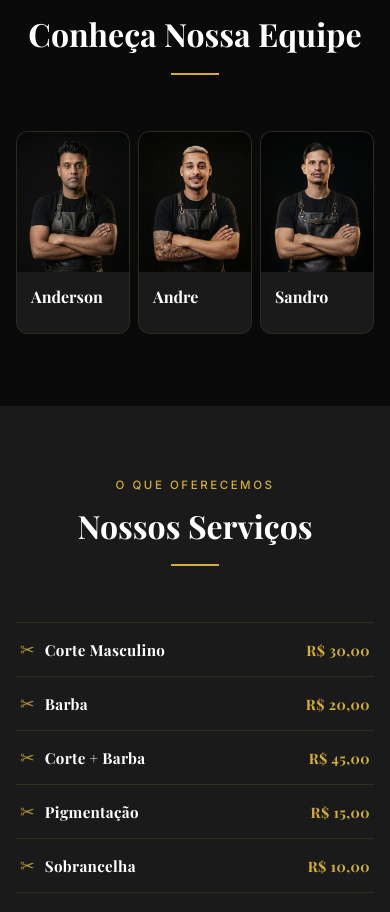
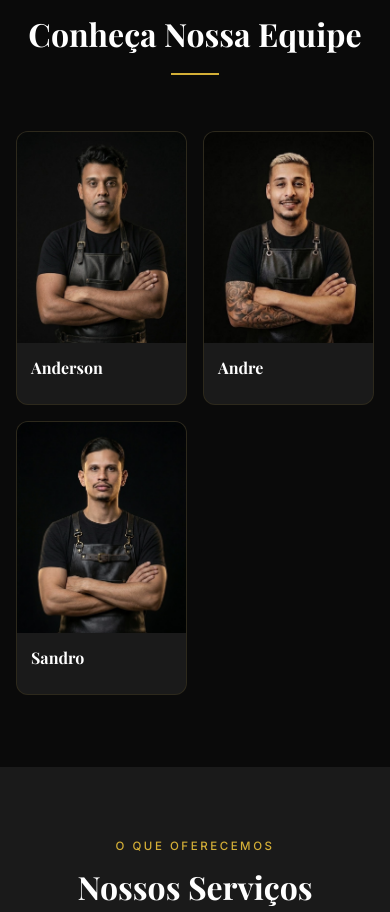
Before and after one commit to Grinaldi20/Barbearia-3irmaos, a React (Vite) app in the folder barbearia-3irmaos/: page / in a window 390 px wide. Shown: the part 1585-2497 px from the top of the page. Built offline with nearby package versions, Linux system fonts and the light colour scheme.

Commit message:
team card

```diff
--- a/barbearia-3irmaos/src/Barbearia.css
+++ b/barbearia-3irmaos/src/Barbearia.css
@@ -877,11 +877,6 @@ footer {
   .team-name {
     font-size: 1rem;
   }
-
-  .team-grid {
-    grid-template-columns: repeat(3, 1fr);
-    gap: 8px;
-  }
   .team-desc { display: none; }          /* remove a descrição para não sobrecarregar */
 
   /* SERVIÇOS: lista mais compacta */
```
